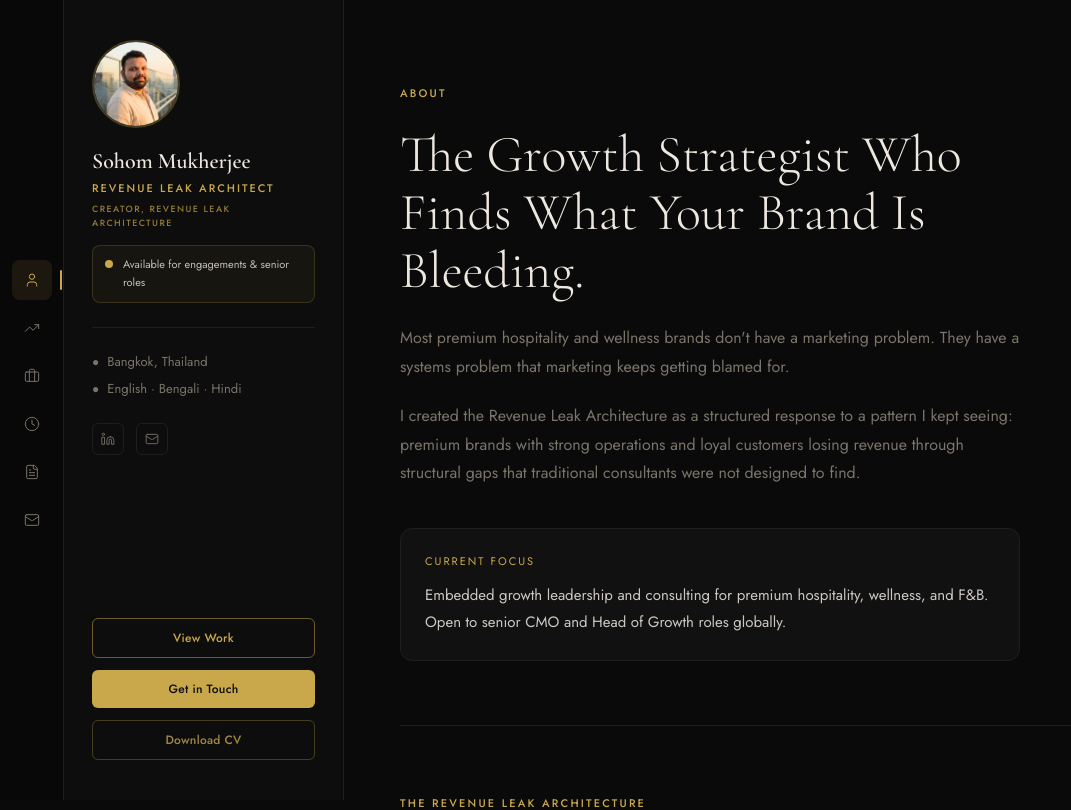
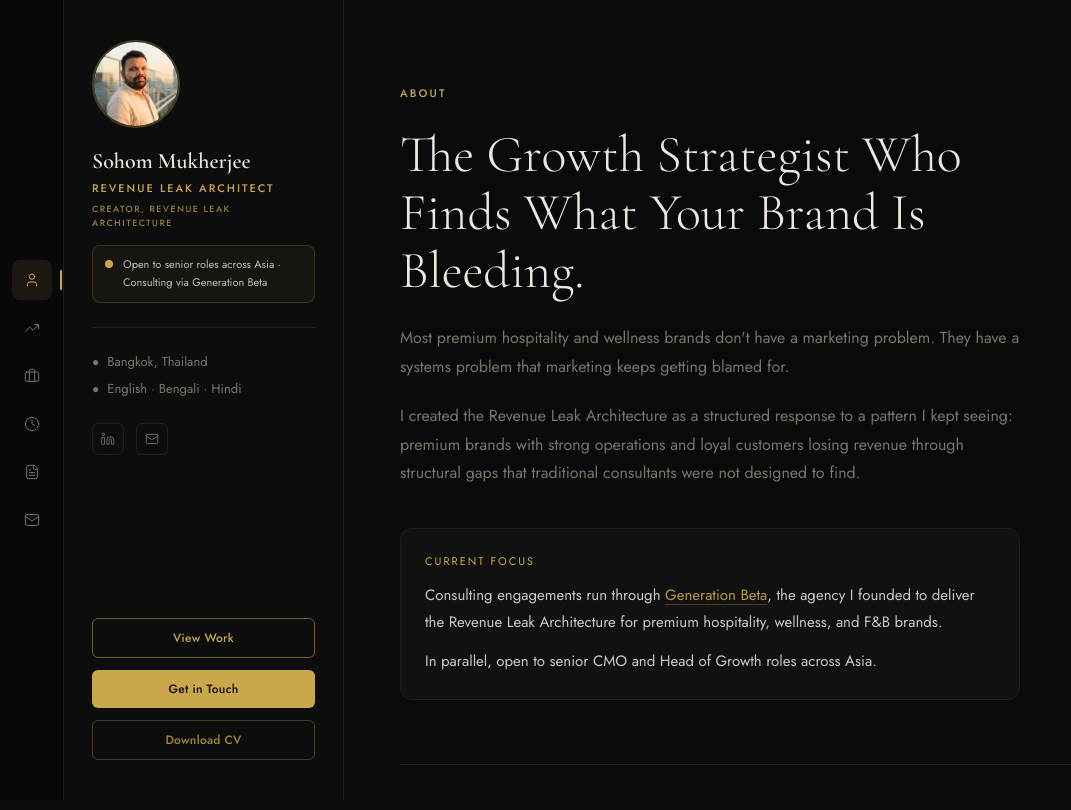
Before and after one commit to marketersohom/iamsohom-website, a Next.js app: page / in a window 1280 px wide. Shown: the top 810 px of the page, without its empty margins (0-1071 px from the left). Built offline with nearby package versions, Linux system fonts and the light colour scheme; no server answers.

Commit message:
feat: Asia positioning, Generation Beta as named agency, dual-path clarity

```diff
--- a/app/layout.tsx
+++ b/app/layout.tsx
@@ -22,9 +22,10 @@ const jost = Jost({
 });
 
 const SITE_URL = "https://iamsohom.com";
-const TITLE = "Sohom Mukherjee | Revenue Leak Architect, Head of Growth, CMO";
+const TITLE =
+  "Sohom Mukherjee | Revenue Leak Architect, Head of Growth & CMO across Asia";
 const DESCRIPTION =
-  "Growth strategist, Head of Growth and Marketing Leader for premium hospitality, wellness, and F&B brands. Creator of the Revenue Leak Architecture.";
+  "Creator of the Revenue Leak Architecture. Senior CMO and Head of Growth across Asia. Consulting via Generation Beta for hospitality, wellness, and F&B brands.";
 
 export const metadata: Metadata = {
   metadataBase: new URL(SITE_URL),
@@ -38,14 +39,22 @@ export const metadata: Metadata = {
     "Revenue Leak Architect",
     "Head of Growth",
     "CMO",
+    "Chief Marketing Officer",
     "Marketing Leader",
     "Growth Consultant",
     "Hospitality Growth",
     "Wellness Growth",
     "F&B Marketing",
+    "Asia",
+    "APAC",
     "Southeast Asia",
+    "India",
+    "Indian hospitality",
+    "Singapore",
     "Bangkok",
     "Phuket",
+    "Generation Beta",
+    "Beta Growth Partners",
   ],
   authors: [{ name: "Sohom Mukherjee", url: SITE_URL }],
   creator: "Sohom Mukherjee",
@@ -86,21 +95,32 @@ const personSchema = {
   name: "Sohom Mukherjee",
   url: SITE_URL,
   image: `${SITE_URL}/portrait_about.jpg`,
-  jobTitle: "Revenue Leak Architect, Head of Growth, CMO Consultant",
+  jobTitle: "Revenue Leak Architect, Head of Growth, CMO",
   description: DESCRIPTION,
   address: {
     "@type": "PostalAddress",
     addressLocality: "Bangkok",
+    addressRegion: "Asia",
     addressCountry: "TH",
   },
   knowsLanguage: ["en", "bn", "hi"],
+  knowsAbout: [
+    "Growth Strategy",
+    "Hospitality Marketing",
+    "Wellness Marketing",
+    "F&B Marketing",
+    "Revenue Leak Architecture",
+    "Behavioural Psychology",
+    "Asia Pacific Markets",
+  ],
   sameAs: [
     "https://linkedin.com/in/digitalsohom-mukherjee",
     "https://www.betagrowthpartners.com",
   ],
   worksFor: {
     "@type": "Organization",
-    name: "Beta Growth Partners",
+    name: "Generation Beta",
+    alternateName: "Beta Growth Partners",
     url: "https://www.betagrowthpartners.com",
   },
 };
--- a/app/opengraph-image.tsx
+++ b/app/opengraph-image.tsx
@@ -77,7 +77,7 @@ export default async function OpengraphImage() {
             letterSpacing: "0.08em",
           }}
         >
-          <span>Hospitality &middot; Wellness &middot; F&amp;B</span>
+          <span>Hospitality &middot; Wellness &middot; F&amp;B &middot; Across Asia</span>
           <span style={{ color: "#c9a84c" }}>iamsohom.com</span>
         </div>
       </div>
--- a/app/twitter-image.tsx
+++ b/app/twitter-image.tsx
@@ -77,7 +77,7 @@ export default async function TwitterImage() {
             letterSpacing: "0.08em",
           }}
         >
-          <span>Hospitality &middot; Wellness &middot; F&amp;B</span>
+          <span>Hospitality &middot; Wellness &middot; F&amp;B &middot; Across Asia</span>
           <span style={{ color: "#c9a84c" }}>iamsohom.com</span>
         </div>
       </div>
--- a/components/Layout/MobileHeader.tsx
+++ b/components/Layout/MobileHeader.tsx
@@ -114,7 +114,7 @@ export default function MobileHeader() {
             <div className="flex items-start gap-2.5 bg-gold/5 border border-gold/20 rounded-lg px-3 py-2.5 mb-5">
               <span className="mt-1 flex-shrink-0 w-2 h-2 rounded-full bg-gold pulse-gold" />
               <span className="font-body text-[11px] text-cream/80 leading-relaxed">
-                Available for engagements &amp; senior roles
+                Open to senior roles across Asia &middot; Consulting via Generation Beta
               </span>
             </div>
           </div>
--- a/components/Layout/Sidebar.tsx
+++ b/components/Layout/Sidebar.tsx
@@ -62,7 +62,7 @@ export default function Sidebar() {
         <div className="flex items-start gap-2.5 bg-gold/5 border border-gold/20 rounded-lg px-3 py-2.5">
           <span className="mt-1 flex-shrink-0 w-2 h-2 rounded-full bg-gold pulse-gold" />
           <span className="font-body text-[11px] text-cream/80 leading-relaxed">
-            Available for engagements &amp; senior roles
+            Open to senior roles across Asia &middot; Consulting via Generation Beta
           </span>
         </div>
       </motion.div>
--- a/components/sections/About.tsx
+++ b/components/sections/About.tsx
@@ -36,9 +36,21 @@ export default function About() {
           <p className="font-body text-[11px] tracking-[0.18em] text-gold uppercase mb-3">
             Current Focus
           </p>
+          <p className="font-body text-[15px] text-cream/85 leading-[1.8] mb-3">
+            Consulting engagements run through{" "}
+            <a
+              href="https://www.betagrowthpartners.com"
+              target="_blank"
+              rel="noopener noreferrer"
+              className="text-gold/90 hover:text-gold underline underline-offset-4 decoration-gold/30 transition-colors"
+            >
+              Generation Beta
+            </a>
+            , the agency I founded to deliver the Revenue Leak Architecture for premium
+            hospitality, wellness, and F&amp;B brands.
+          </p>
           <p className="font-body text-[15px] text-cream/85 leading-[1.8]">
-            Embedded growth leadership and consulting for premium hospitality, wellness, and F&amp;B.
-            Open to senior CMO and Head of Growth roles globally.
+            In parallel, open to senior CMO and Head of Growth roles across Asia.
           </p>
         </div>
       </FadeUp>
--- a/components/sections/Contact.tsx
+++ b/components/sections/Contact.tsx
@@ -3,16 +3,16 @@ import { ArrowUpRight } from "lucide-react";
 
 const options = [
   {
-    type: "Consulting",
+    type: "Consulting via Generation Beta",
     description:
-      "For premium hospitality, wellness, and F&B brands in Southeast Asia.",
+      "For premium hospitality, wellness, and F&B brands across Asia. Delivered through the agency.",
     cta: "Start a Diagnostic",
     href: "https://www.betagrowthpartners.com/diagnostic",
     external: true,
   },
   {
-    type: "Senior Roles",
-    description: "CMO and Head of Growth roles globally.",
+    type: "Senior In-House Roles",
+    description: "CMO and Head of Growth roles across Asia. Direct reach.",
     cta: "Send a Note",
     href: "mailto:sohom@betagrowthpartners.com",
     external: false,
--- a/components/sections/WorkHistory.tsx
+++ b/components/sections/WorkHistory.tsx
@@ -3,11 +3,11 @@ import FadeUp from "@/components/FadeUp";
 const history = [
   {
     period: "2022 – Present",
-    role: "Embedded Growth Consultant",
-    org: "Independent — Southeast Asia",
+    role: "Founder & Lead Strategist",
+    org: "Generation Beta (betagrowthpartners.com)",
     location: "Bangkok & Phuket",
     description:
-      "Embedded growth leadership for premium hospitality and wellness brands across Thailand. Engagements range from 15-day diagnostics to multi-year embedded partnerships. Currently active.",
+      "Founded the agency to deliver the Revenue Leak Architecture for premium hospitality, wellness, and F&B brands across Asia. Engagements range from 15-day behavioural diagnostics to multi-year embedded growth partnerships. Active.",
   },
   {
     period: "2018 – 2022",
```
